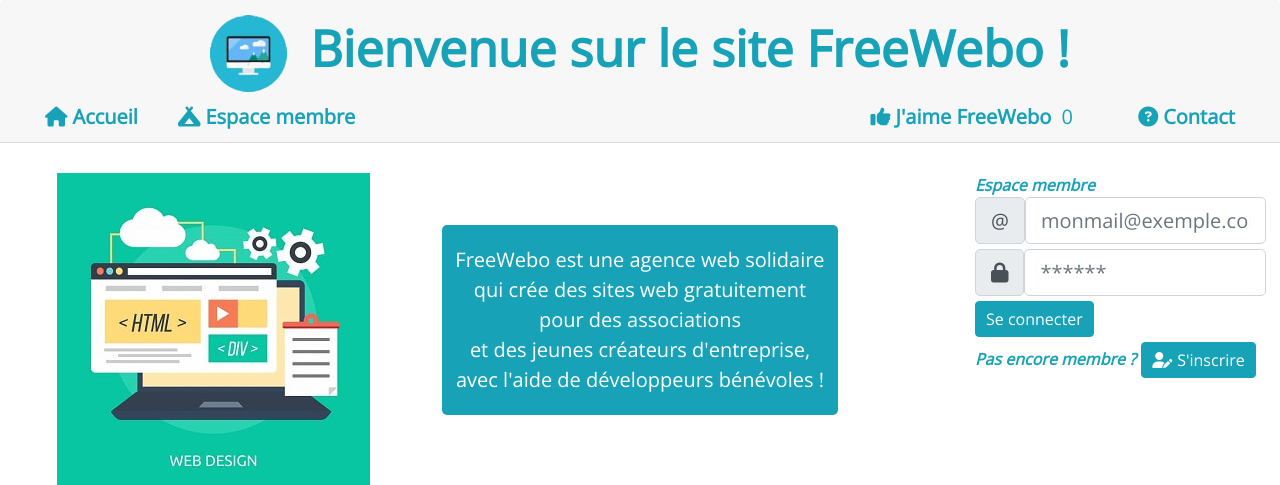
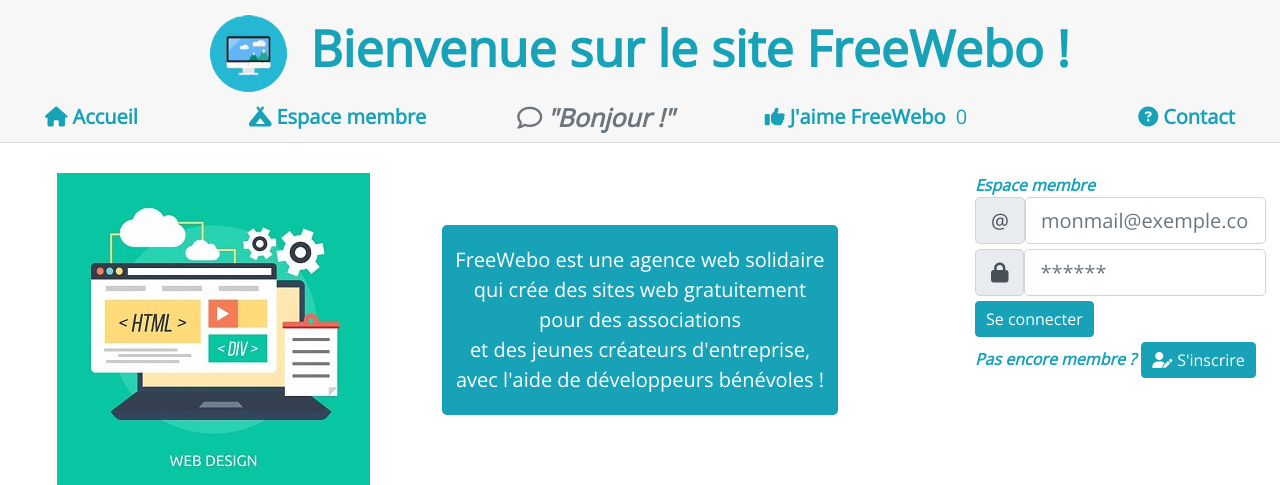
Before and after one commit to AnneDreuille/freewebo, a PHP site: page / in a window 1280 px wide. Shown: the top 485 px of the page. Run offline with PHP 8.4, Linux system fonts and the light colour scheme; some libraries are stand-ins or nearby versions.

Commit message:
Update templateHtml.php
modif navbar

```diff
--- a/view/templateHtml.php
+++ b/view/templateHtml.php
@@ -67,27 +67,50 @@
                 <strong class="pl-2"><?php echo $header; ?></strong>
             </h1>
             <nav>
-                <ul class="nav">
+                <ul class="nav d-flex justify-content-between">
+                    <!-- Accueil -->
                     <li class="nav-item">
                         <a href="index.php" class="nav-link text-info font-weight-bold"><span class="fas fa-home pr-1"></span>Accueil</a>
                     </li>
-                    <?php if (!empty($_SESSION ['userType']) && $_SESSION ['userType']==="admin"){
+                    <!-- Espace membre -->
+                    <?php if (!empty($_SESSION ['userType']) && ($_SESSION ['userType']==="admin")) {
                         echo '';
                         } else {?>
                     <li class="nav-item">
+                        <?php if (empty($_SESSION ['userType'])){?>
+                        <a href="" class="nav-link text-info font-weight-bold" data-toggle="tooltip" data-placement="top" title="Pour avoir accès, il faut s'inscrire&nbsp;!"><span class="fas fa-campground pr-1"></span>Espace membre</a>
+                        <?php } else {?>
                         <a href="index.php?action=member" class="nav-link text-info font-weight-bold"><span class="fas fa-campground pr-1"></span>Espace membre</a>
+                        <?php };?>
                     </li>
                     <?php };?>
+
+                    <!-- Espace Admin -->
                     <?php if (!empty($_SESSION ['userType']) && $_SESSION ['userType']==="admin"){?>
                     <li class="nav-item">
                         <a class="nav-link text-secondary" href="index.php?action=admin" ><span class="fas fa-igloo pr-1"></span>Espace admin</a>
                     </li>
                     <?php };?>
-                    <li class="nav-link ml-auto">
-                        <!-- bouton like -->
+
+                    <!-- Bonjour ! -->
+                    <?php if (empty($_SESSION['firstName'])){?>
+                    <li class="nav-item">
+                        <p class="text-secondary italic font-weight-bold h5 mb-0 mt-2"><span class="far fa-comment pr-1"></span>"Bonjour&nbsp;!"</p>
+                    </li>
+                    <?php } else {?>
+                    <li class="nav-item">
+                        <p class="text-secondary italic font-weight-bold h5 mb-0 mt-2"><span class="far fa-comment pr-1"></span>"Bonjour, <?php echo $_SESSION['firstName'];?>&nbsp;!"</p>
+                    </li>
+                    <?php };?>
+
+                    <!-- bouton like -->
+                    <li class="nav-link">
                         <a href="index.php?action=clicks" class="text-info font-weight-bold text-decoration-none mt-2 pr-1" id="btnLike" data-toggle="tooltip" data-placement="top" title="Clic si tu aimes&nbsp;!"><span class="fas fa-thumbs-up pr-1"></span>J'aime FreeWebo</a>
                         <span class="text-info pr-5">0</span>
-                        <!-- bouton contact -->
+                    </li>
+
+                    <!-- bouton contact -->
+                    <li class="nav-link">
                         <a href="mailto:support@freewebo.org" class="mt-2 text-info font-weight-bold text-decoration-none" data-toggle="tooltip" data-placement="top" title="Clic pour écrire un mail" ><span class="fas fa-question-circle pr-1"></span>Contact</a>
                     </li>
                 </ul>
```
